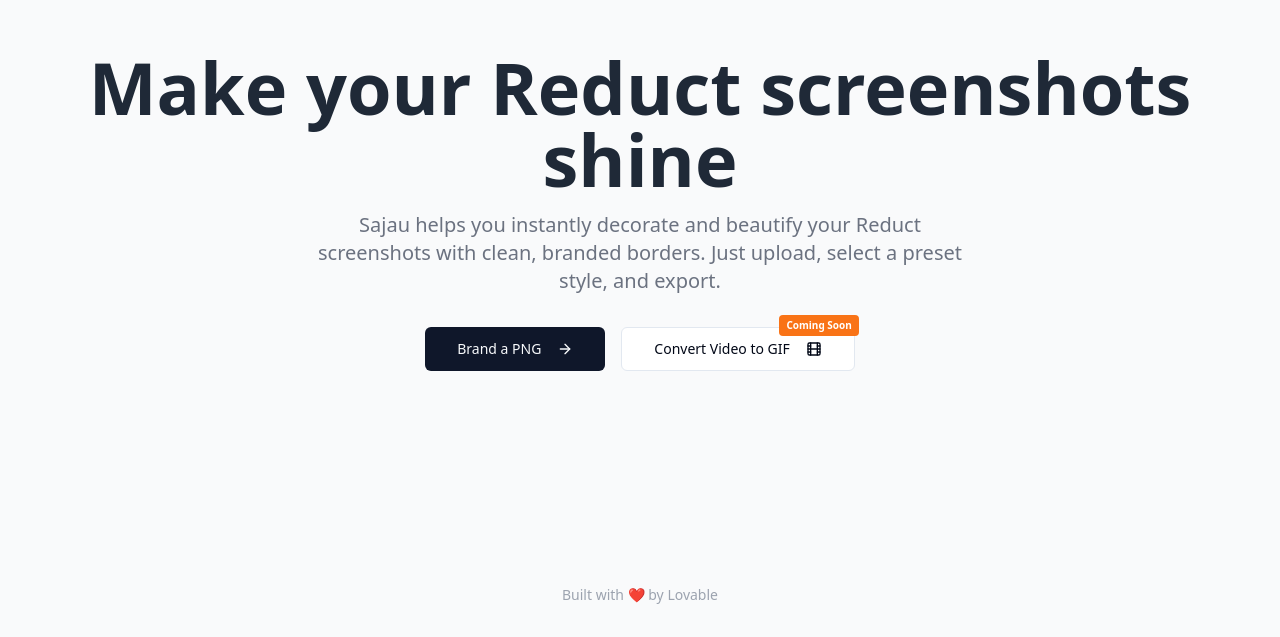
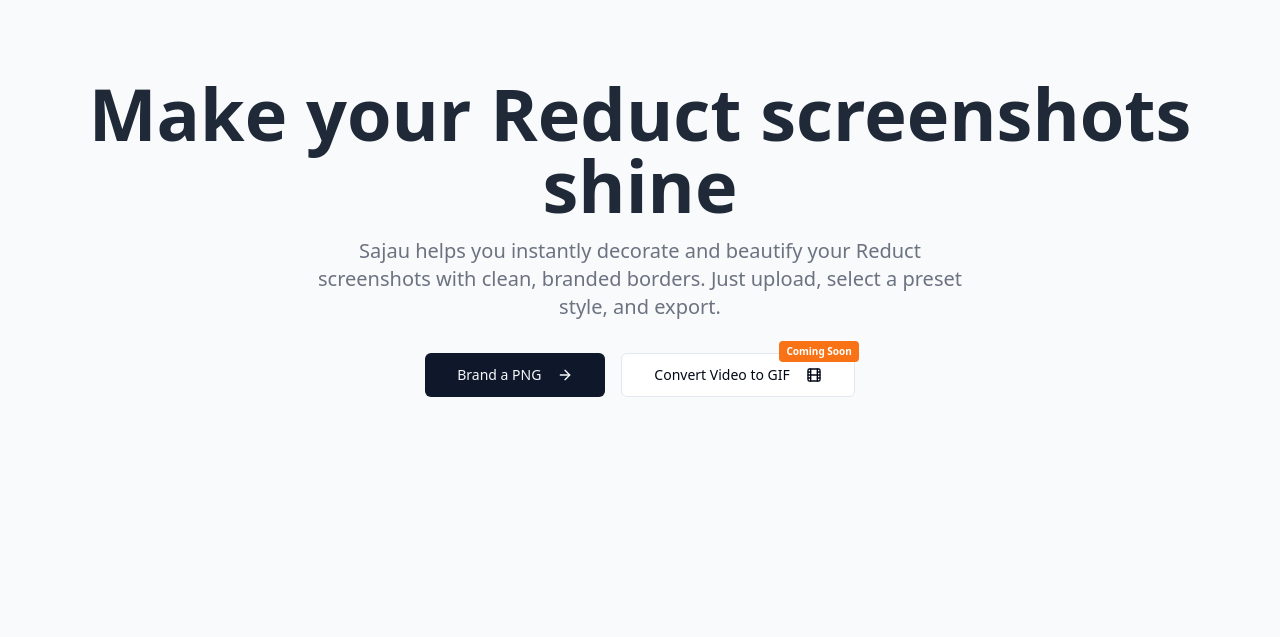
Before and after one commit to reduct-nepal/sajau, a React (Vite) app: page / in a window 1280 px wide. Shown: the part 163-800 px from the top of the page. Built offline with nearby package versions, Linux system fonts and the light colour scheme.

Commit message:
removing border

```diff
--- a/src/pages/Index.tsx
+++ b/src/pages/Index.tsx
@@ -34,9 +34,6 @@ const Index = () => {
             </div>
         </div>
       </main>
-      <footer className="py-4">
-        <p className="text-sm text-gray-400">Built with ❤️ by Lovable</p>
-      </footer>
     </div>
   );
 };
```
